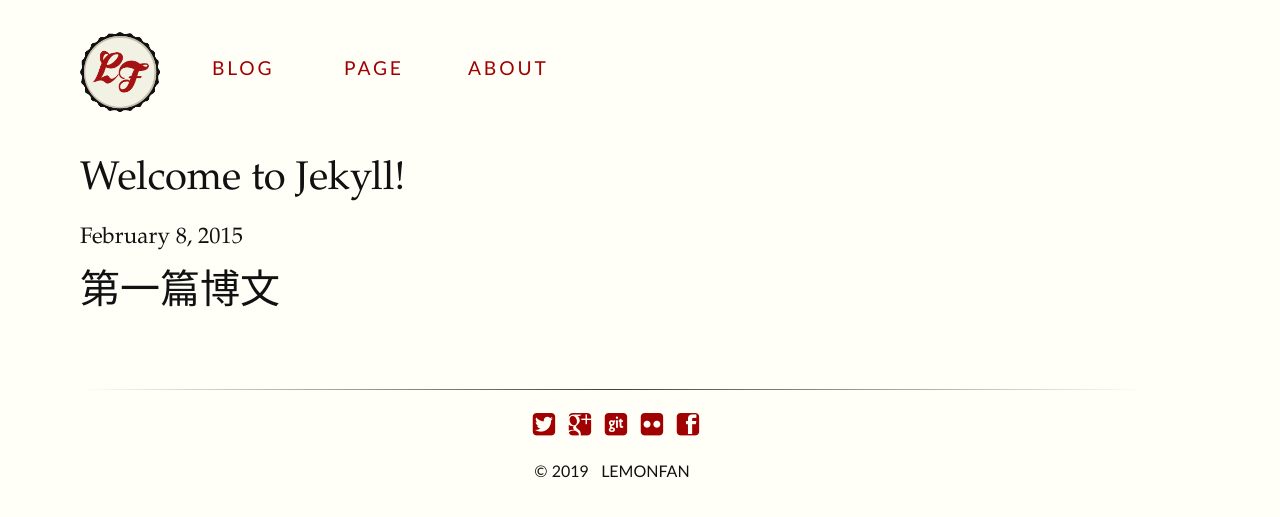
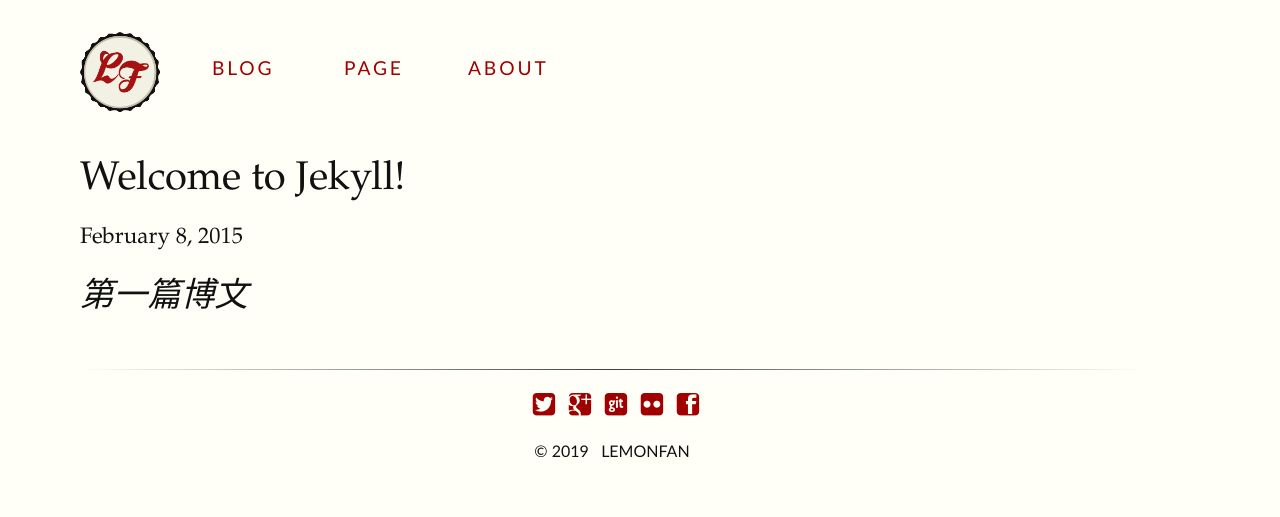
Before and after one commit to lem0nfan/lem0nfan.github.io, a Jekyll site: the page built from _posts/2015-02-08-welcome-to-jekyll.md, in a window 1280 px wide. Shown: the top 517 px of the page. Built offline with Jekyll 4.4.1, drawn with Linux system fonts in a browser that asks for light colours.

```diff
--- a/_posts/2015-02-08-welcome-to-jekyll.md
+++ b/_posts/2015-02-08-welcome-to-jekyll.md
@@ -6,4 +6,4 @@ categories: jekyll update
 
 ---
 
-# 第一篇博文
+## 第一篇博文
```
